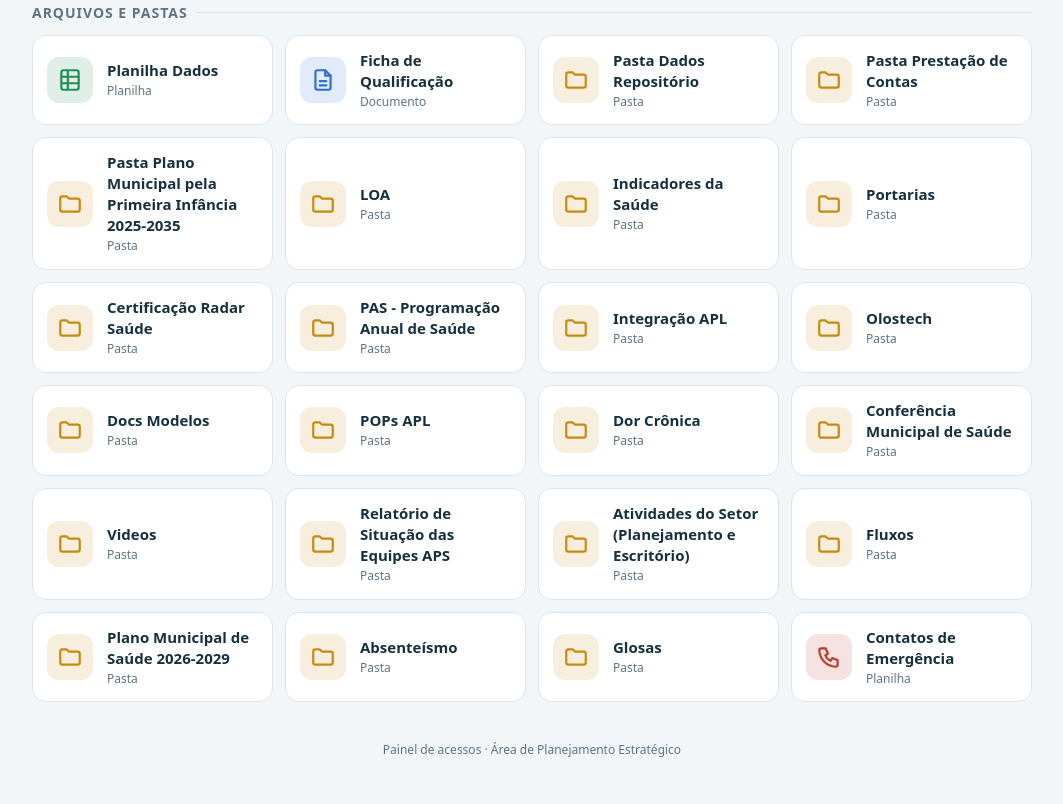
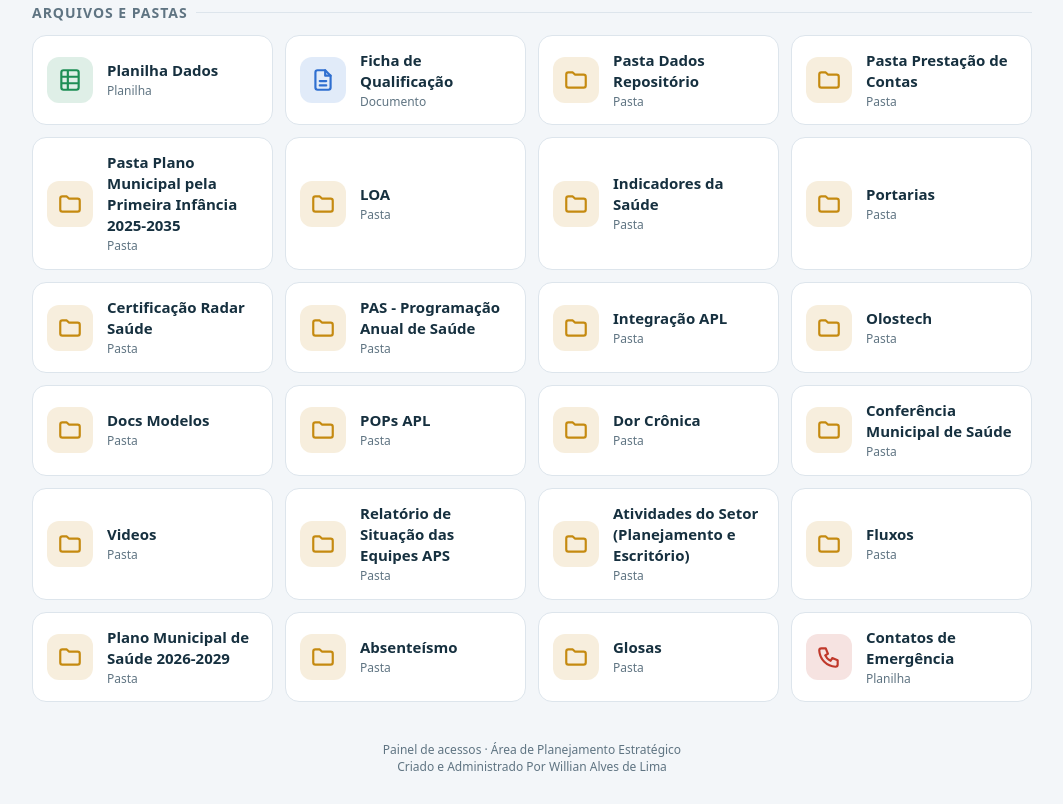
Before and after one commit to planejamentojoinville/acessosplanejamento, a plain HTML site: page index.html in a window 1280 px wide. Shown: the part 865-1669 px from the top of the page, without its empty margins (108-1171 px from the left). Drawn offline with Linux system fonts and the light colour scheme.

Commit message:
Update index.html

```diff
--- a/index.html
+++ b/index.html
@@ -57,7 +57,7 @@ footer{text-align:center;color:var(--mute);font-size:12px;padding:0 20px 28px}
 <section data-s><h2>Arquivos e pastas</h2><div class="grid" id="g2"></div></section>
 <div class="empty" id="e">Nenhum acesso encontrado. Tente outra palavra-chave.</div>
 </div></main>
-<footer>Painel de acessos · Área de Planejamento Estratégico</footer>
+<footer>Painel de acessos · Área de Planejamento Estratégico<br>Criado e Administrado Por Willian Alves de Lima</footer>
 <script>
 var I={
 dash:'<svg viewBox="0 0 24 24" fill="none" stroke="currentColor" stroke-width="2" stroke-linecap="round" stroke-linejoin="round"><path d="M4 20V10M10 20V4M16 20v-7M22 20H2"/></svg>',
```
